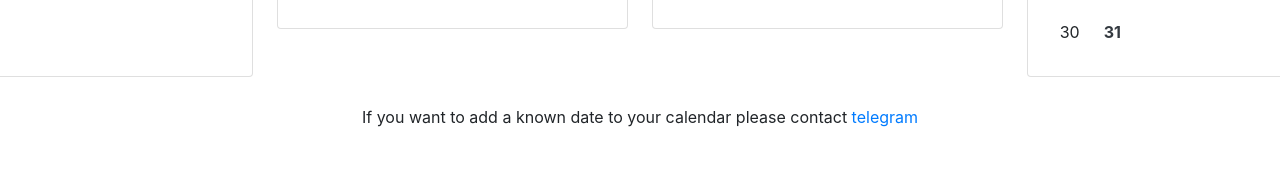
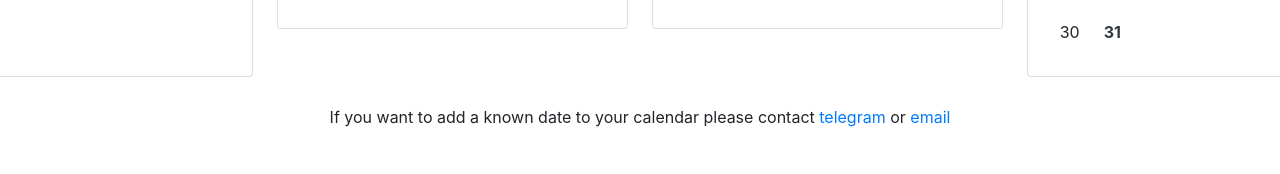
Before and after one commit to tophackr/emojicalendar, a Jekyll site: the page built from index.md, in a window 1280 px wide. Shown: the part 1382-1556 px from the top of the page. Built offline with Jekyll 4.4.1, drawn with Linux system fonts in a browser that asks for light colours.

Commit message:
added contact method

```diff
--- a/_data/langs/en.yml
+++ b/_data/langs/en.yml
@@ -33,4 +33,4 @@ week_6: 'Su'
 
 today: 'Today'
 
-add_date: 'If you want to add a known date to your calendar please contact <a href="https://t.me/tophackr" target="_blank">telegram</a>'
+add_date: 'If you want to add a known date to your calendar please contact <a href="https://t.me/tophackr" target="_blank">telegram</a> or <a href="mailto:tophackr@icloud.com">email</a>'
--- a/_data/langs/ru.yml
+++ b/_data/langs/ru.yml
@@ -33,4 +33,4 @@ week_6: 'Вс'
 
 today: 'Сегодня'
 
-add_date: 'Если вы хотите добавить известную дату в календарь свяжитесь по <a href="https://t.me/tophackr" target="_blank">telegram</a>'
+add_date: 'Если вы хотите добавить известную дату в календарь свяжитесь по <a href="https://t.me/tophackr" target="_blank">telegram</a> или <a href="mailto:tophackr@icloud.com">email</a>'
```
